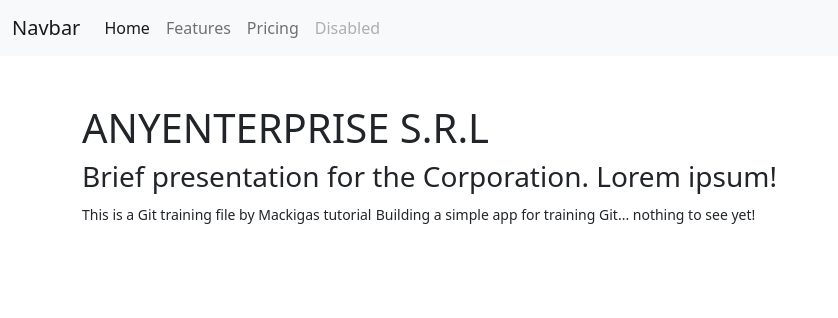
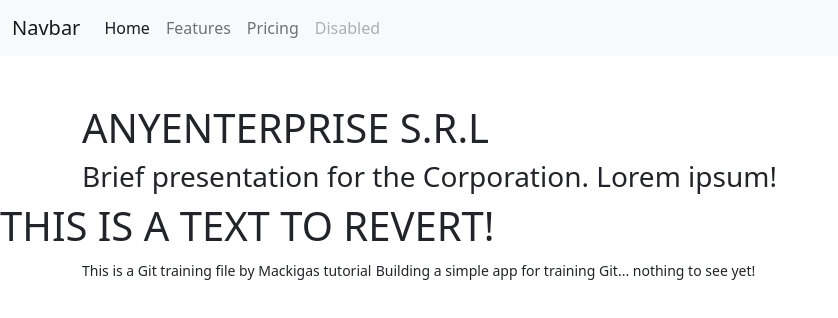
Before and after one commit to DonMastra/MakigasGitTraining, a plain HTML site: page index.html in a window 1280 px wide. Shown: the whole page, without its empty margins (0-838 px from the left). Drawn offline with nearby package versions, Linux system fonts and the light colour scheme.

Commit message:
commit to revert

```diff
--- a/index.html
+++ b/index.html
@@ -32,6 +32,10 @@
         </h3>
     </div>
 
+    <div>
+        <h1>THIS IS A TEXT TO REVERT!</h1>
+    </div>
+
     <div class="container">
         <small>This is a Git training file by Mackigas tutorial</small>
         <small>Building a simple app for training Git... nothing to see yet!</small>
```
